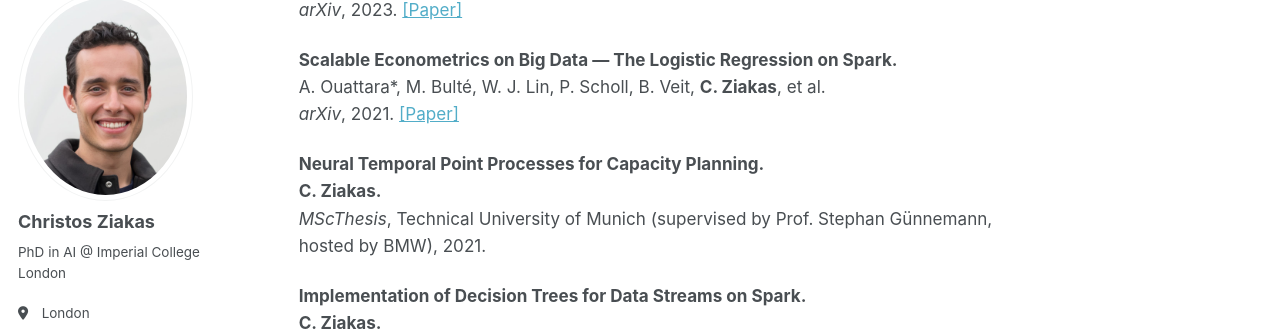
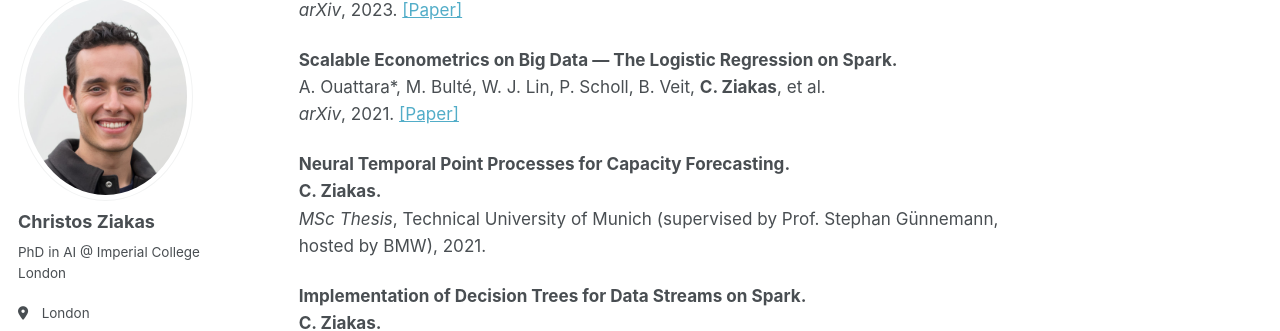
Before and after one commit to chziakas/chziakas.github.io, a Jekyll site: the page built from _pages/about.md, in a window 1280 px wide and 900 px high, scrolled down 1044 px. Shown: the part 107-438 px from the top of the window. Built offline with Jekyll 4.4.1, drawn with Linux system fonts in a browser that asks for light colours; some web fonts are replaced; a script that is not in the unit is left out.

Commit message:
feat: add

```diff
--- a/_pages/about.md
+++ b/_pages/about.md
@@ -60,9 +60,9 @@ A. Ouattara*, M. Bulté, W. J. Lin, P. Scholl, B. Veit, <b>C. Ziakas</b>, et al.
 </p>
 
 <p>
-<b>Neural Temporal Point Processes for Capacity Planning.</b><br>
+<b>Neural Temporal Point Processes for Capacity Forecasting.</b><br>
 <b>C. Ziakas.</b><br>
-<i>MScThesis</i>, Technical University of Munich (supervised by Prof. Stephan Günnemann, hosted by BMW), 2021.
+<i>MSc Thesis</i>, Technical University of Munich (supervised by Prof. Stephan Günnemann, hosted by BMW), 2021.
 </p>
 
 <p>
```
Also changed, not shown: _publications/2021-tum-thesis.md (+1 -1 lines).
